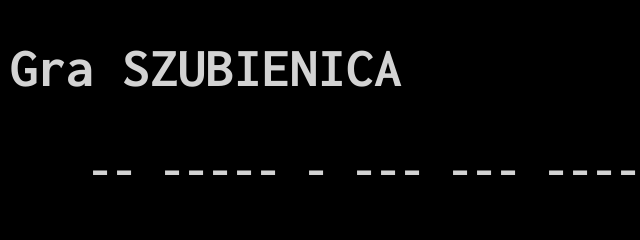
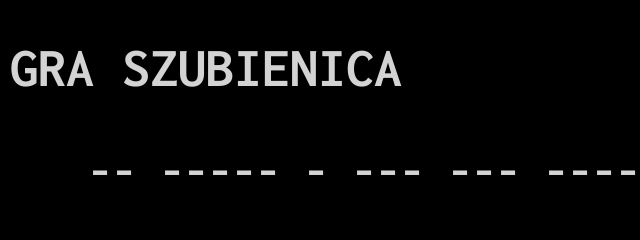
Before and after one commit to Mateusz3000/szubienica, a plain HTML site: page index.html in a window 1280 px wide. Shown: the top 240 px of the page, 180-820 px from the left. Drawn offline with Linux system fonts and the light colour scheme.

Commit message:
Changed index.html

```diff
--- a/index.html
+++ b/index.html
@@ -12,7 +12,7 @@
 </head>
 <body>
   <div id="pojemnik">
-    <h1>Gra SZUBIENICA</h1>
+    <h1>GRA SZUBIENICA</h1>
     <div id="plansza"></div>
     <div id="szubienica">
       <img src="img/s0.jpg" alt="" />
```
